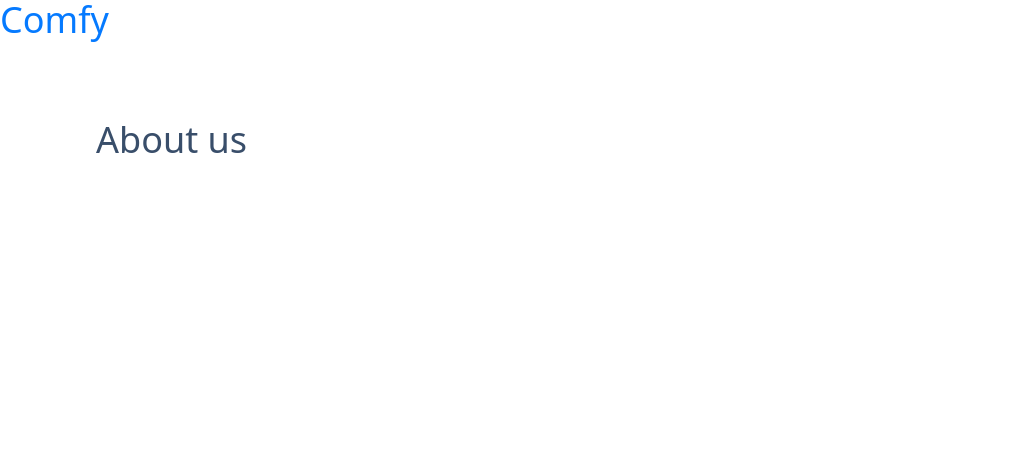
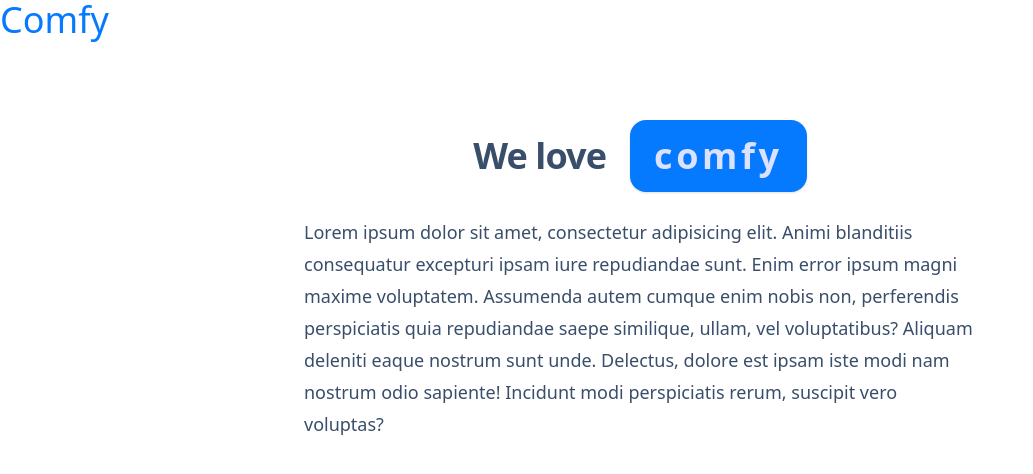
Before and after one commit to omidsdgi/comfy-store, a React app: page /about in a window 1280 px wide. Shown: the top 474 px of the page, without its empty margins (0-1033 px from the left). Built offline with nearby package versions, Linux system fonts and the light colour scheme; the HTML template or start-up script is replaced by a standard one.

Commit message:
feat(about): complete about page layout and content

```diff
--- a/src/pages/About.tsx
+++ b/src/pages/About.tsx
@@ -1,8 +1,20 @@
 const About = () => {
     return (
-        <h1 className="text-4xl">
-            About us
+        <>
+        <div className='flex flex-wrap gap-2 sm:gap-x-6 items-center justify-center' >
+        <h1 className="text-4xl font-bold leading-none tracking-tight sm:text-4xl ">
+            We love
         </h1>
+            <div className="stats bg-primary shadow">
+                <div className="stat">
+                    <div className="stat-title text-primary-content text-4xl font-bold tracking-widest">
+                       comfy
+                    </div>
+                </div>
+            </div>
+        </div>
+            <p className='mt-6 text-lg leading-8 max-w-2xl mx-auto'><span className="20">Lorem ipsum dolor sit amet, consectetur adipisicing elit. Animi blanditiis consequatur excepturi ipsam iure repudiandae sunt. Enim error ipsum magni maxime voluptatem. Assumenda autem cumque enim nobis non, perferendis perspiciatis quia repudiandae saepe similique, ullam, vel voluptatibus? Aliquam deleniti eaque nostrum sunt unde. Delectus, dolore est ipsam iste modi nam nostrum odio sapiente! Incidunt modi perspiciatis rerum, suscipit vero voluptas?    </span></p>
+        </>
     );
 };
 
```
